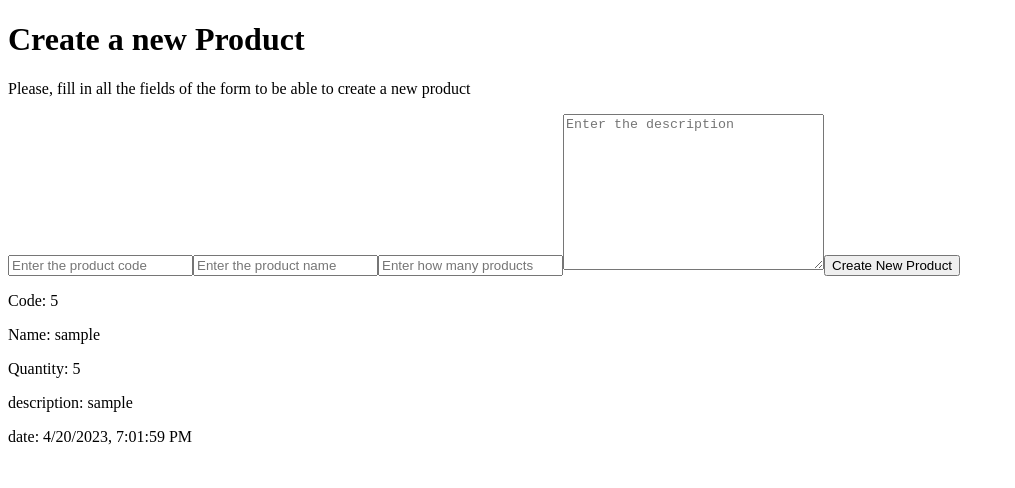
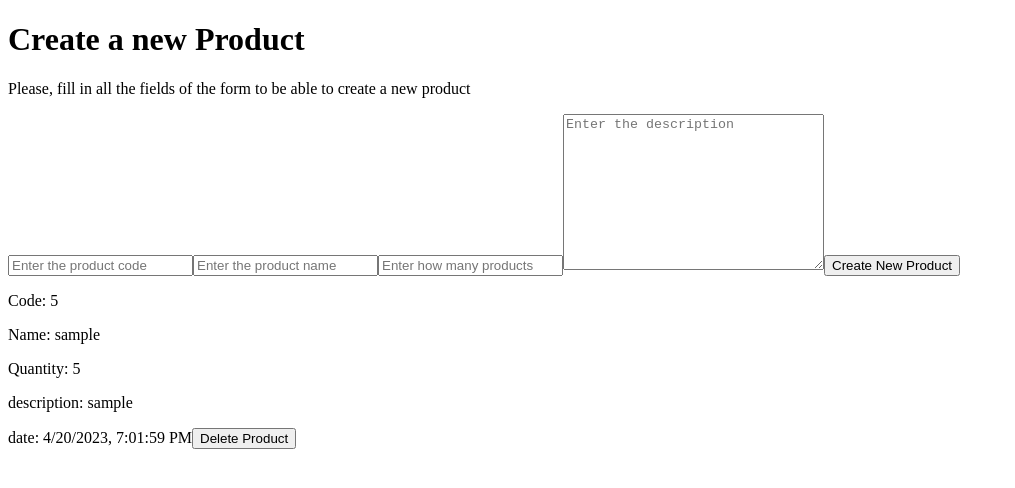
Before and after one commit to builes/conteo-App, a React (Vite) app: page / in a window 1280 px wide. Both pictures are taken after typing "5", "Sample", "5", "Sample" into the empty fields and a click on the button "Create New Product". Shown: the top 488 px of the page, without its empty margins (0-1015 px from the left). Built offline with nearby package versions, Linux system fonts and the light colour scheme.

Commit message:
added the delete button in Products and delete the product

```diff
--- a/src/App.jsx
+++ b/src/App.jsx
@@ -11,7 +11,7 @@ export const App = () => {
 		<div>
 			<h1>Create a new Product</h1>
 			<Form products={products} setProducts={setProducts} />
-			<Products products={products} />
+			<Products products={products} setProducts={setProducts} />
 		</div>
 	);
 };
--- a/src/components/form/Form.jsx
+++ b/src/components/form/Form.jsx
@@ -10,7 +10,7 @@ export const Form = ({ products, setProducts }) => {
 		e.preventDefault();
 		const currentDate = new Date();
 		const date = currentDate.toLocaleString();
-		const existCode = verifyCodeProduct(code);
+		const existCode = verifyCodeProduct(products, code);
 
 		if (!existCode) {
 			const product = { code, name, quantity, description, date };
--- a/src/components/products/Products.jsx
+++ b/src/components/products/Products.jsx
@@ -1,6 +1,11 @@
 import { useState } from 'react';
 
-export const Products = ({ products }) => {
+export const Products = ({ products, setProducts }) => {
+	const deleteProduct = (code) => {
+		const newProducts = products.filter((product) => product.code !== code);
+		setProducts(newProducts);
+	};
+
 	if (products.length === 0) {
 		return <h1>No products yet</h1>;
 	}
@@ -8,13 +13,14 @@ export const Products = ({ products }) => {
 	return (
 		<div>
 			{products.map(({ code, name, quantity, description, date }) => (
-				<>
+				<div key={code}>
 					<p>Code: {code}</p>
 					<p>Name: {name}</p>
 					<p>Quantity: {quantity}</p>
 					<p>description: {description}</p>
 					<time>date: {date}</time>
-				</>
+					<button onClick={() => deleteProduct(code)}>Delete Product</button>
+				</div>
 			))}
 		</div>
 	);
--- a/src/components/utils/helpers/verifyCodeProduct.js
+++ b/src/components/utils/helpers/verifyCodeProduct.js
@@ -1,6 +1,7 @@
-export const products = JSON.parse(localStorage.getItem('products')) || [];
-
 // if find the code of the product return the value else return undefined
-export const verifyCodeProduct = (codeProduct) => {
-	return products.find(({ code }) => code === codeProduct);
+export const verifyCodeProduct = (products, codeProduct) => {
+	return products.find(({ code }) => {
+		console.log(code, codeProduct, 'hola');
+		return code === codeProduct;
+	});
 };
```
